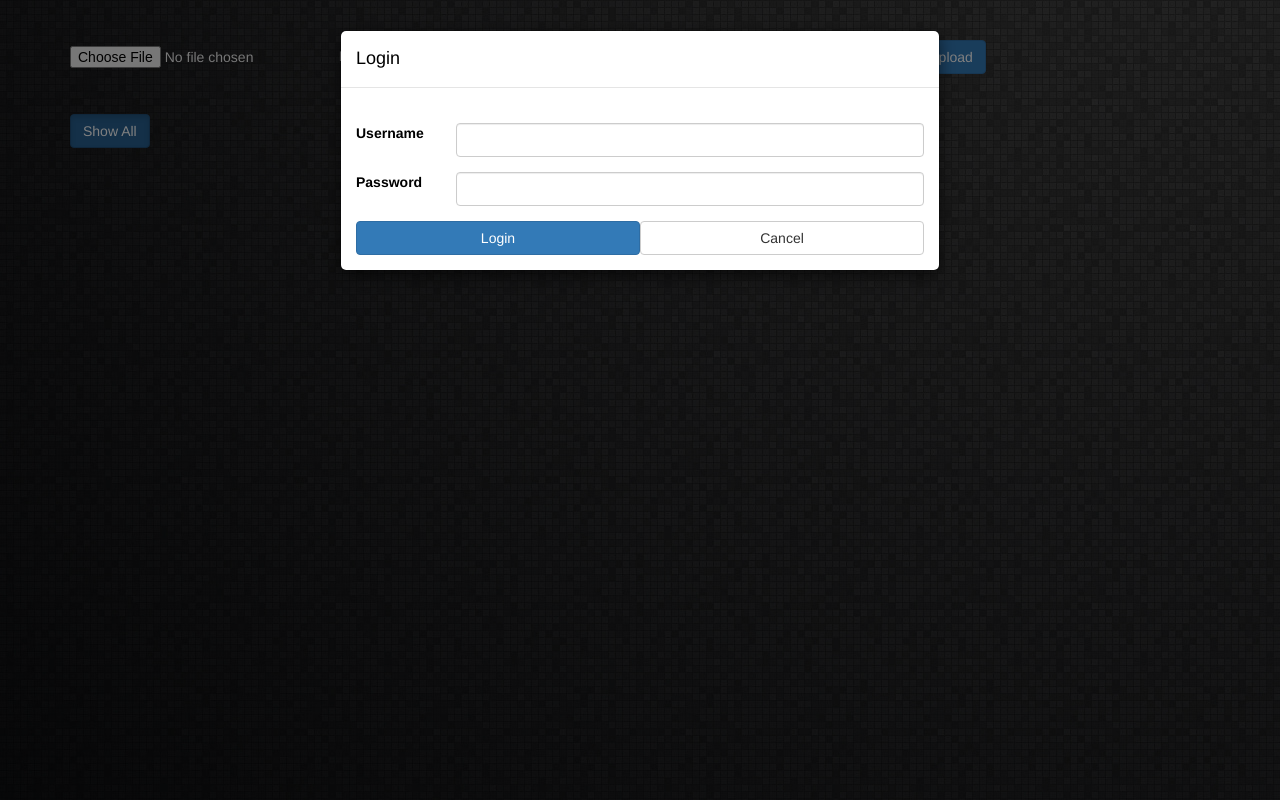
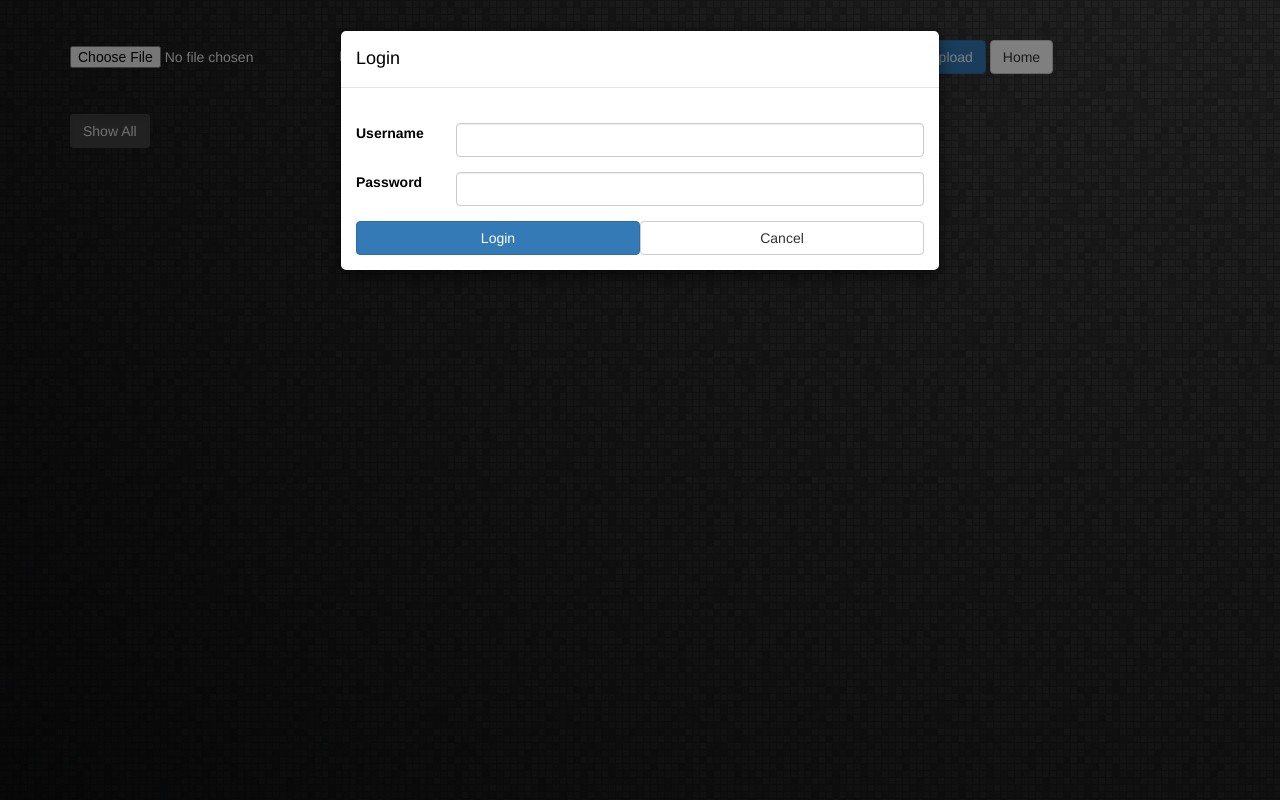
Before and after one commit to gregpechiro/lhb, a PHP site: page /admin.php in a window 1280 px wide. Run offline with PHP 8.4, Linux system fonts and the light colour scheme; data that the repository does not hold is empty; some libraries are stand-ins or nearby versions.

Commit message:
styleing

```diff
--- a/admin.php
+++ b/admin.php
@@ -21,7 +21,8 @@
 							<label>Category:</label>
 							<input type="text" class="form-control" name="category" id="category">
 						</div>
-	    				<button class="btn btn-primary">Upload</buttton>
+	    				<button class="btn btn-primary">Upload</button>
+						<a href="home.php" class="btn btn-default">Home</a>
 					</form>
 				</div>
 			</div>
@@ -34,7 +35,7 @@
 				$server = "localhost";
 				$user = "root";
 				$pass = "root";
-				$db_name = "php_test";
+				$db_name = "lhb_db";
 				// connect to server
 				$conn = new mysqli($server, $user, $pass, $db_name);
 
@@ -54,11 +55,11 @@
 
 				<div class="col-sm-12">
 					<div class="btn-group" role="group">
-						<button class="filter btn btn-primary active" role="group" data-filter="*">Show All</button>
+						<button class="filter btn btn-dark active" role="group" data-filter="*">Show All</button>
 						<?php
 						if ($categories->num_rows > 0) {
 							while($category = $categories->fetch_assoc()) {
-								echo '<button class="filter btn btn-primary" role="group" data-filter=".' . $category["category"] . '">' . ucfirst($category["category"]) . '</button>';
+								echo '<button class="filter btn btn-dark" role="group" data-filter=".' . $category["category"] . '">' . ucfirst($category["category"]) . '</button>';
 							}
 						}
 						?>
@@ -96,6 +97,7 @@
 							*Incorrect username or password.
 						</div>
 						<br>
+						<form id="loginForm">
 							<div class="form-group row">
 								<label class="col-xs-2 control-label">Username</label>
 								<div class="col-xs-10">
@@ -108,8 +110,9 @@
 									<input id="password" type="password" name="password" class="form-control">
 								</div>
 							</div>
-						<button class="col-xs-6 btn btn-primary" id="login">Login</button>
+							<button type="submit" class="col-xs-6 btn btn-primary" id="login">Login</button>
 							<a href="home.php" class="btn btn-default col-xs-6">Cancel</a>
+						</form>
     				</div>
     			</div>
 			</div>
@@ -137,7 +140,8 @@
 					backdrop: 'static'
 				});
 
-				$('button#login').click(function() {
+				$('form#loginForm').submit(function(e) {
+					e.preventDefault();
 					$('#error').addClass('hide')
 					var username = $('input#username').val();
 					var password = $('input#password').val();
--- a/style/black.css
+++ b/style/black.css
@@ -86,3 +86,17 @@ div.caption {
 .text-black {
     color: black;
 }
+
+.btn-dark {
+    background: #777777;
+    color: #ffffff;
+}
+
+.btn-dark:hover,.active {
+    background: #434343;
+    color: #e2e2e2;
+}
+
+.btn-dark:focus {
+    color: #e2e2e2;
+}
--- a/upload.php
+++ b/upload.php
@@ -6,7 +6,7 @@
     $server = "localhost";
     $user = "root";
     $pass = "root";
-    $db_name = "php_test";
+    $db_name = "lhb_db";
 
     // connect to server
     $conn = new mysqli($server, $user, $pass, $db_name);
```
Also changed, not shown: edit.php (+6 -5 lines), gallery.php (+5 -3 lines), upload/image_01.jpg, upload/image_04.jpg (added), upload/image_06.jpg (deleted). Lines whose indentation alone changed are shown as unchanged.
